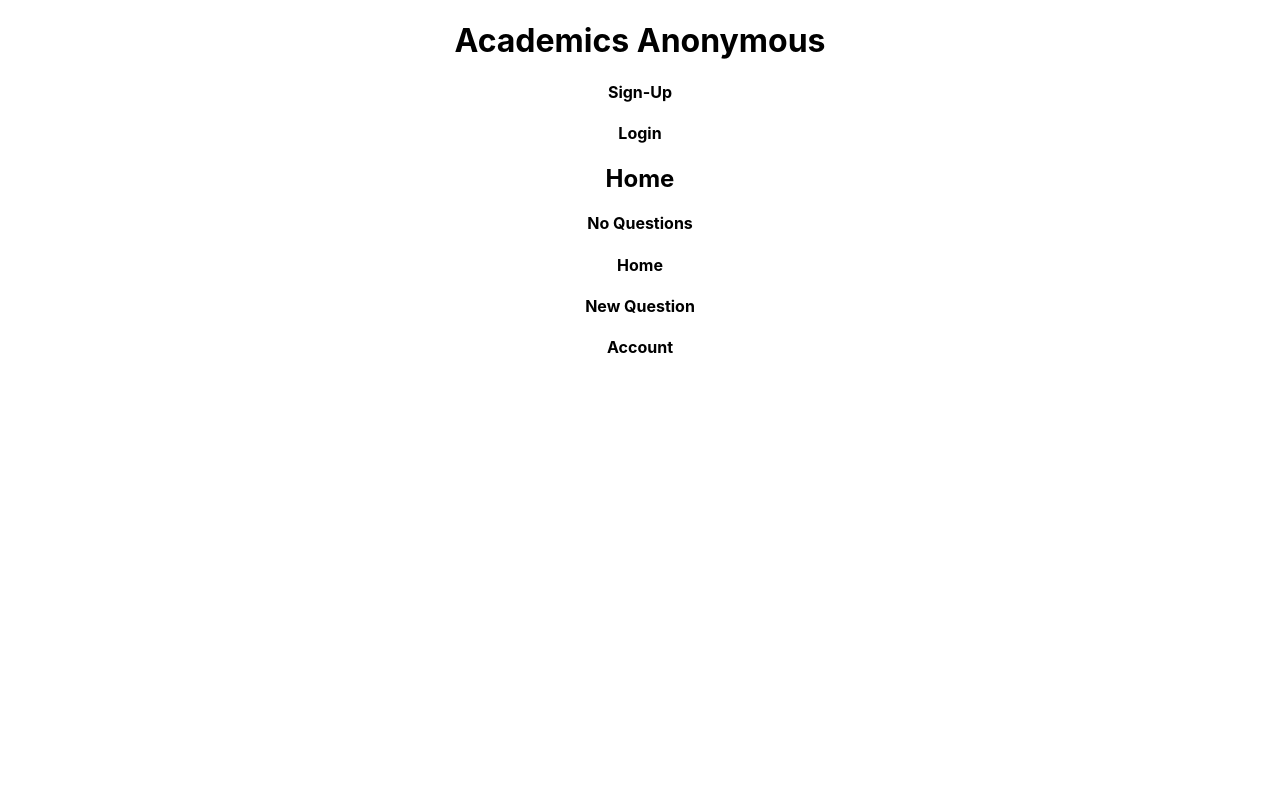
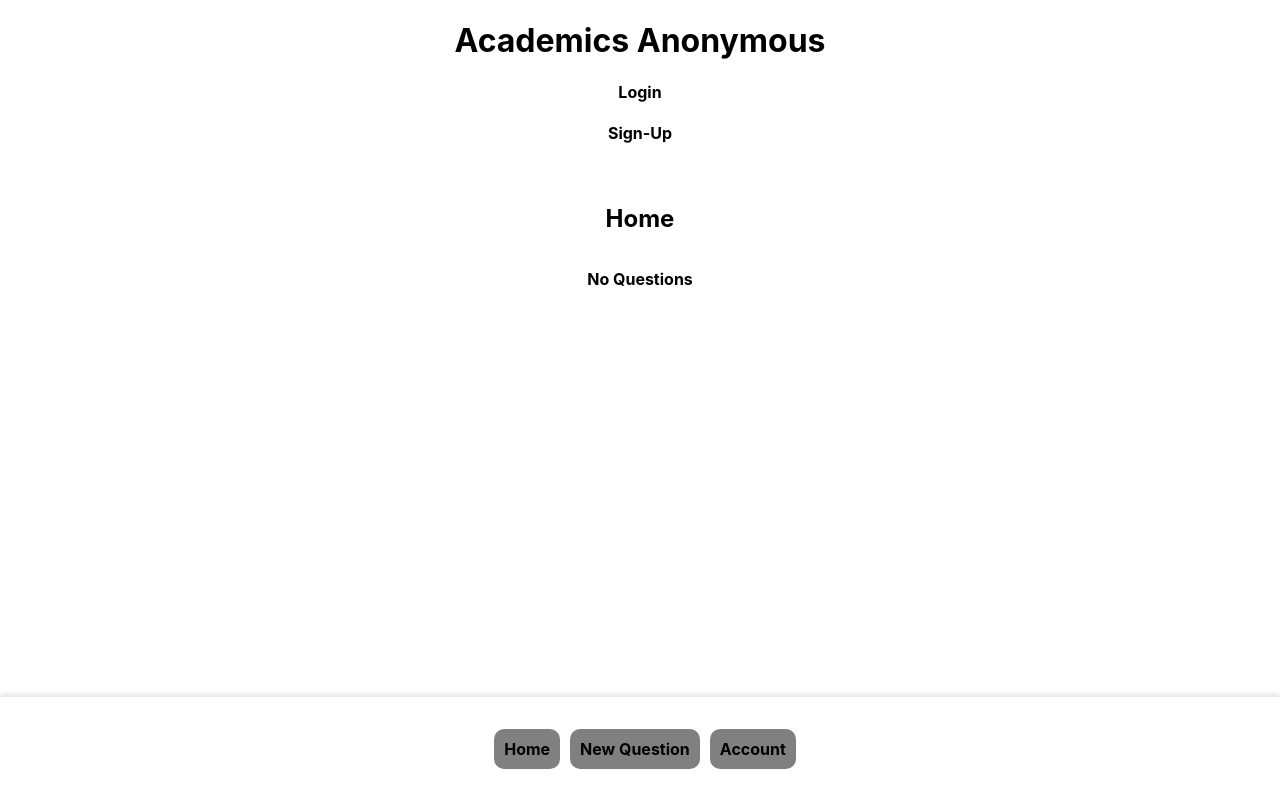
Before and after one commit to OHS-HBS-WorkStudy/client-side-mockup, a React (Create React App) app in the folder mock-up/: page / in a window 1280 px wide. Shown: the top 808 px of the page. Built offline with nearby package versions, Linux system fonts and the light colour scheme.

Commit message:
CSS practice

```diff
--- a/mock-up/src/App.css
+++ b/mock-up/src/App.css
@@ -36,3 +36,62 @@
     transform: rotate(360deg);
   }
 }
+
+
+.Title {
+  display: inline-block;
+  text-align: center;
+  height: clamp(40vmin 50%, 100vmax);
+  width:  clamp(40vmin 50%, 100vmax);
+  top: 0;
+}
+
+
+.navButtons {
+  display: flex;
+  justify-content: center;
+  align-items: center;
+  position: fixed;
+  bottom: 0;
+  left: 0;
+  right: 0;
+  padding: 10px;
+  background-color: white;
+  box-shadow: 0 -3px 5px rgba(0,0,0,0.1);
+}
+
+.navButtons > .custom-button {
+  display: inline-block;
+  white-space: nowrap;
+  margin-left: 10px;
+  padding: 10px;
+  border-radius: 10px;
+  background-color: grey;
+  gap: calc(30px + 3vw);
+}
+
+.navButtons > .custom-button:hover {
+  cursor: pointer;
+  background-color: lightgray;
+}
+
+.Home {
+  display: flex;
+  flex-direction: column;
+  align-items: center;
+  margin-top: 20px;
+  height: calc(100vh - 40px);
+  overflow-y: auto;
+  overflow-x: hidden;
+}
+
+.Home > .custom-button2 {
+  padding: 10px 20px;
+  border-radius: 10px;
+  background-color: grey;
+  margin-left: 10px;
+  width: 200px;
+  overflow: hidden;
+  white-space: nowrap;
+  text-overflow: ellipsis;
+}
--- a/mock-up/src/CustomButton.js
+++ b/mock-up/src/CustomButton.js
@@ -4,6 +4,6 @@ export default function CustomButton({func, data, name}) {
     }
 
     return(
-        <h4 onClick={func2}>{name}</h4>
+        <h4 onClick={func2} className="custom-button">{name}</h4>
     );
 }
--- a/mock-up/src/CustomButton2.js
+++ b/mock-up/src/CustomButton2.js
@@ -4,6 +4,6 @@ export default function CustomButton({func, data1, data2, name}) {
     }
 
     return(
-        <h4 onClick={func2}>{name}</h4>
+        <h4 onClick={func2} className="custom-button2">{name}</h4>
     );
 }
--- a/mock-up/src/Navigator.js
+++ b/mock-up/src/Navigator.js
@@ -7,7 +7,7 @@ export default function Navigator() {
     const screen_switch = useContext(SwitchContext);
 
     return(
-        <div>
+        <div class="navButtons">
             <CustomButton func={screen_switch} data={0} name={"Home"} />
             <CustomButton func={screen_switch} data={5} name={"New Question"} />
             <CustomButton func={screen_switch} data={4} name={"Account"} />
--- a/mock-up/src/Title.js
+++ b/mock-up/src/Title.js
@@ -12,8 +12,8 @@ export default function Title() {
         <div class="Title">
             <h1>Academics Anonymous</h1>
 
+            <CustomButton func={change_screen} data={2} name={"Login"} />
             <CustomButton func={change_screen} data={1} name={"Sign-Up"} />
-            <CustomButton func={change_screen} data={2} name={"Login"} />
         </div>
     );
 }
--- a/mock-up/src/screens/Home.js
+++ b/mock-up/src/screens/Home.js
@@ -36,18 +36,17 @@ export default function Home() {
         console.log(questions)
 
         return(
-            <div>
+            <div className="Home">
                 <h2>Home</h2>
 
                 {questions.map(question =>
                     <CustomButton2 func={toQuestion} data1={6} data2={question.id} name={question.title} />
                 )}
-
             </div>
         );
     }catch(err) {
         return(
-            <div>
+            <div className="Home">
                 <h2>Home</h2>
                 <p><b>No Questions</b></p>
             </div>
```
